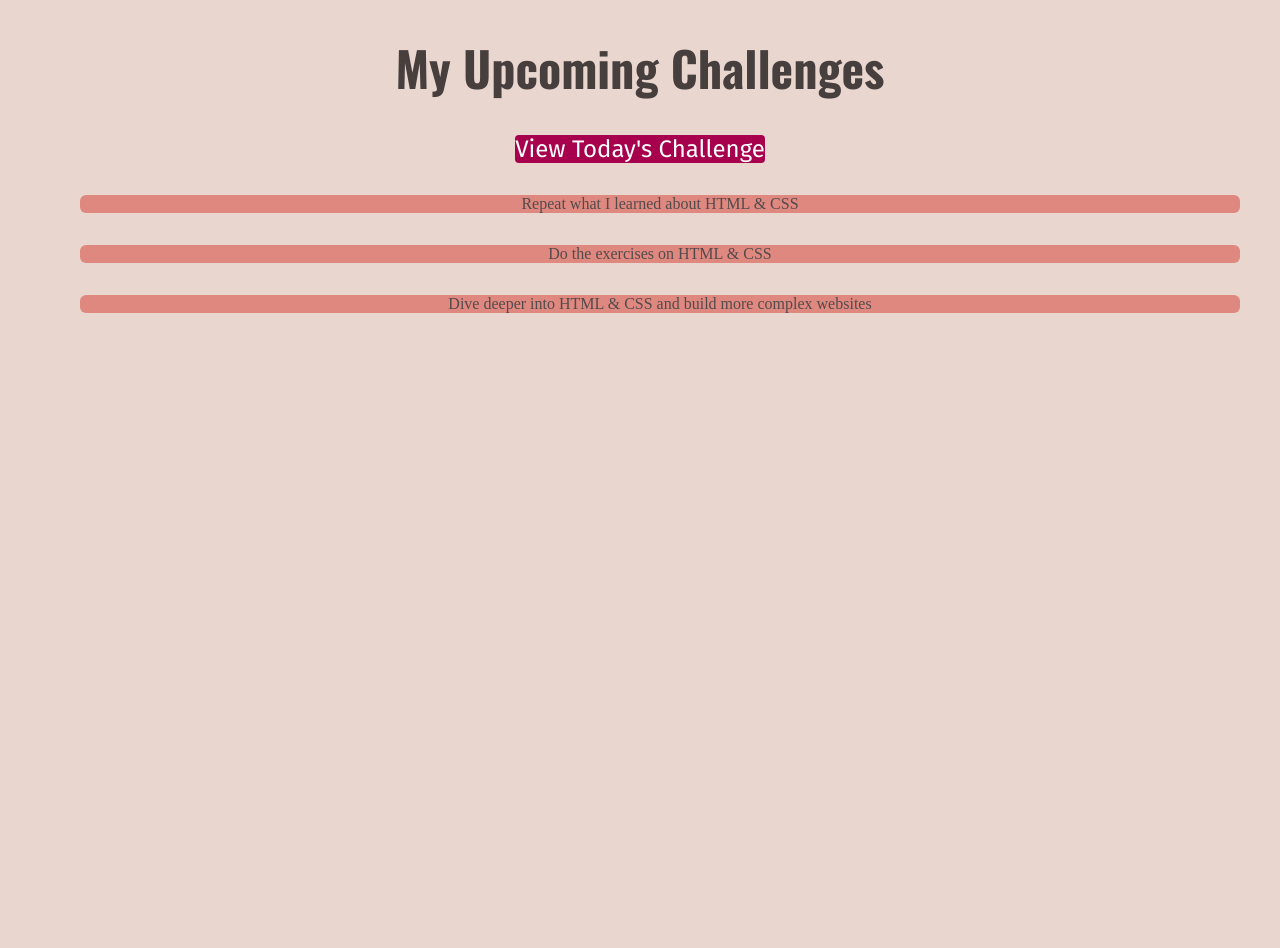
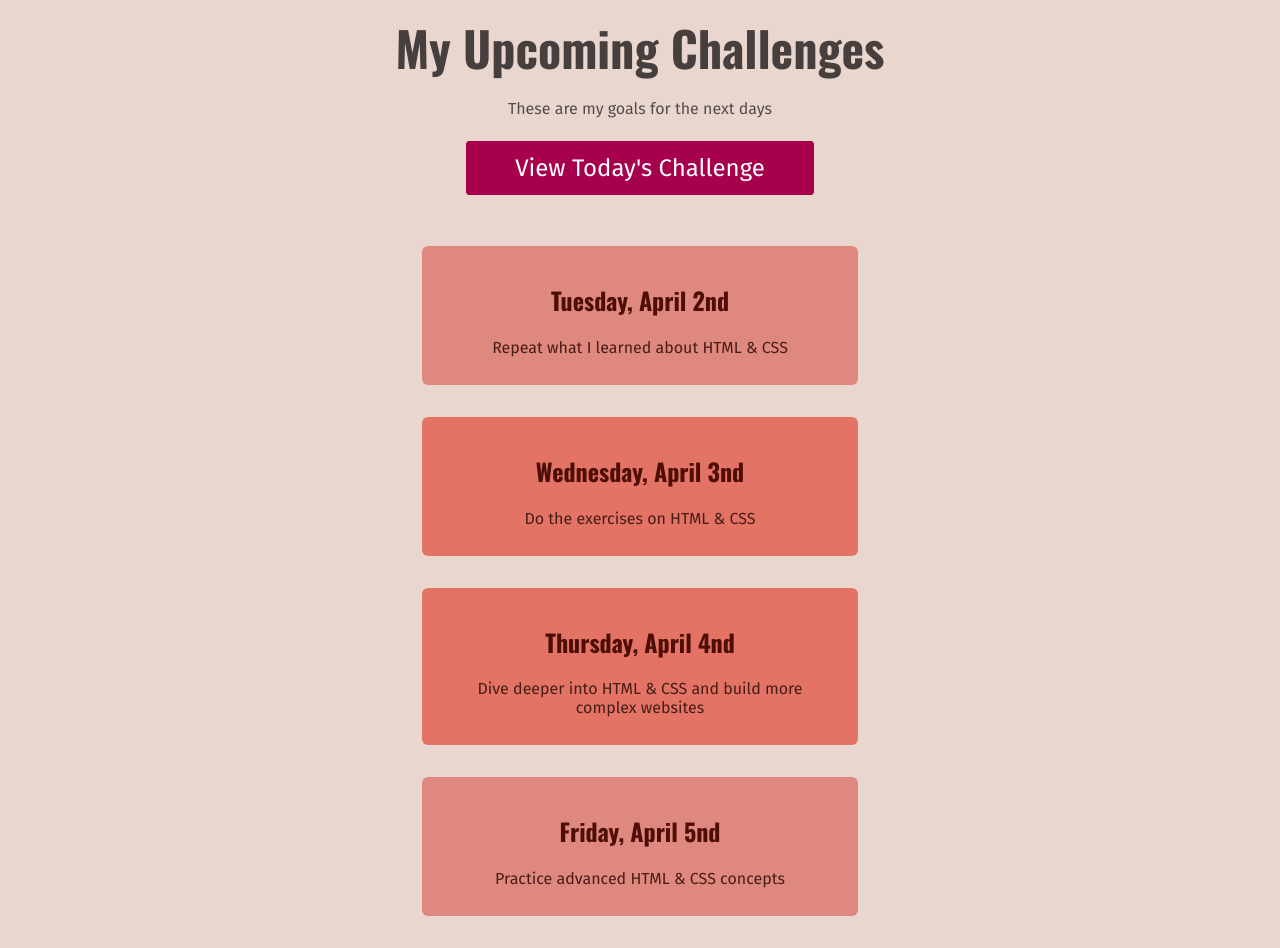
Before and after one commit to A-Gemy/100-Days-Of-Code-Web-Development-Bootcamp, a web app: file 02 - Diving Deeper Into HTML & CSS [Days 6 - 8]/full-week.html in a window 1280 px wide. Before the commit the page ends 313 px from the top, so only its background shows below. Run offline with its HTML, style and script files only (its server is not run), Linux system fonts and the light colour scheme.

Commit message:
Finish day 7 and add more styles

```diff
--- a/02 - Diving Deeper Into HTML & CSS [Days 6 - 8]/full-week.html
+++ b/02 - Diving Deeper Into HTML & CSS [Days 6 - 8]/full-week.html
@@ -13,12 +13,30 @@
     <title>My Upcoming Challenges</title>
   </head>
   <body>
-    <h1>My Upcoming Challenges</h1>
-    <a href="index.html">View Today's Challenge</a>
-    <ol>
-      <li>Repeat what I learned about HTML & CSS</li>
-      <li>Do the exercises on HTML & CSS</li>
-      <li>Dive deeper into HTML & CSS and build more complex websites</li>
-    </ol>
+    <header>
+      <h1>My Upcoming Challenges</h1>
+      <p id="description">These are my goals for the next days</p>
+      <a href="index.html">View Today's Challenge</a>
+    </header>
+    <main>
+      <ol>
+        <li>
+          <h2>Tuesday, April 2nd</h2>
+          <p>Repeat what I learned about HTML & CSS</p>
+        </li>
+        <li class="highlight-goal">
+          <h2>Wednesday, April 3nd</h2>
+          <p>Do the exercises on HTML & CSS</p>
+        </li>
+        <li class="highlight-goal">
+          <h2>Thursday, April 4nd</h2>
+          <p>Dive deeper into HTML & CSS and build more complex websites</p>
+        </li>
+        <li>
+          <h2>Friday, April 5nd</h2>
+          <p>Practice advanced HTML & CSS concepts</p>
+        </li>
+      </ol>
+    </main>
   </body>
 </html>
--- a/02 - Diving Deeper Into HTML & CSS [Days 6 - 8]/styles/full-week.css
+++ b/02 - Diving Deeper Into HTML & CSS [Days 6 - 8]/styles/full-week.css
@@ -1,11 +1,28 @@
+header {
+  margin-bottom: 64px;
+}
+
 h1 {
   font-size: 48px;
   color: rgb(71, 62, 62);
+  margin: 12px 0;
+}
+
+/* combinator selector - (descendant selector) */
+/* header p {
+  margin-bottom: 36px;
+} */
+
+/* ID selector */
+#description {
+  margin-bottom: 36px;
 }
 
 a {
+  padding: 12px 48px;
   background-color: rgb(167, 1, 78);
   color: white;
+  border: 1px solid rgb(167, 1, 78);
   border-radius: 4px;
   font-size: 24px;
 }
@@ -17,10 +34,35 @@ a:hover {
 
 ol {
   list-style: none;
+  width: 500px;
+  margin: 36px auto 0;
+  padding: 0;
 }
 
 li {
+  padding: 16px;
   margin: 32px;
   background-color: rgb(223, 136, 127);
   border-radius: 6px;
 }
+
+.highlight-goal {
+  background-color: rgb(226, 115, 101);
+}
+
+h2 {
+  color: rgb(78, 13, 5);
+  font-family: "Oswald", sans-serif;
+}
+
+/* combinator selector - (descendant selector) */
+main p {
+  margin: 12px;
+  color: rgb(71, 29, 22);
+}
+
+/* Class selector */
+/* .daily-goal {
+  margin: 12px;
+  color: rgb(71, 29, 22);
+} */
--- a/02 - Diving Deeper Into HTML & CSS [Days 6 - 8]/styles/global.css
+++ b/02 - Diving Deeper Into HTML & CSS [Days 6 - 8]/styles/global.css
@@ -5,7 +5,7 @@ body {
 }
 
 h1 {
-  font-family: "Oswald", sa ns-serif;
+  font-family: "Oswald", sans-serif;
 }
 
 p {
```
